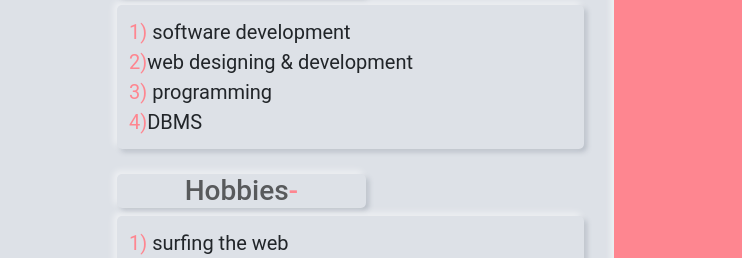
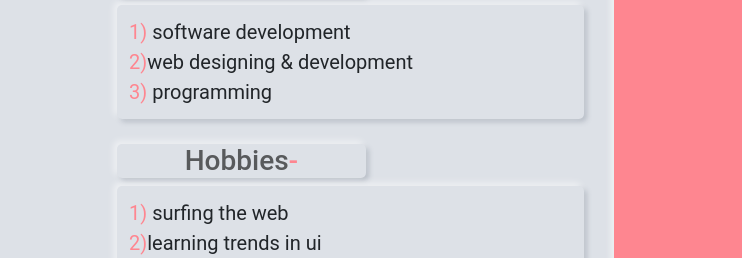
Before and after one commit to padmakarkasture/resume-site, a plain HTML site: page index.html in a window 1280 px wide. Shown: the part 366-624 px from the top of the page, 538-1280 px from the left. Drawn offline with nearby package versions, Linux system fonts and the light colour scheme.

Commit message:
removed dbms from index

```diff
--- a/index.html
+++ b/index.html
@@ -76,7 +76,7 @@
                                 class="dot">1)</span> software development
                             <br>
                             <span class="dot">2)</span>web designing & development <br> <span class="dot">3)</span>
-                            programming<br><span class="dot">4)</span>DBMS
+                            programming<br>
 
                         </div>
 
```
